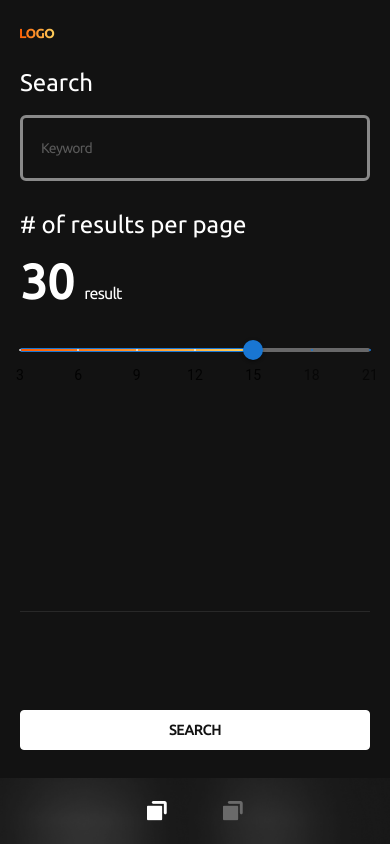
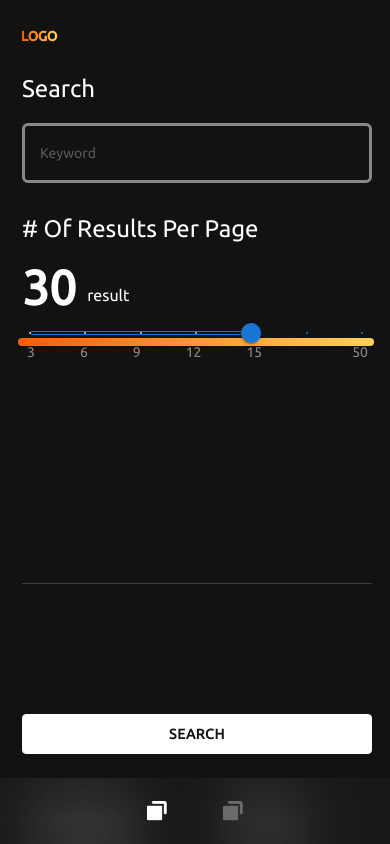
Before and after one commit to hidayatNgganteng/metaX, a React (Create React App) app: page / in a window 390 px wide. Built offline with nearby package versions, Linux system fonts and the light colour scheme.

Commit message:
- fix pixel perfect Home screen mobile

```diff
--- a/src/assets/styles/index.css
+++ b/src/assets/styles/index.css
@@ -7,19 +7,18 @@ body {
   @apply font-ubuntu;
 }
 
-.css-1aznpnh-MuiSlider-root {
+.css-187mznn-MuiSlider-root {
   height: 8px !important;
   color: transparent !important;
 }
 
 .sliderStyle .MuiSlider-track {
-  @apply from-gradientColorStart;
-  @apply to-gradientColorStop;
-  @apply bg-gradient-to-r;
+  @apply bg-transparent
 }
 
 .sliderStyle .MuiSlider-rail {
-  @apply text-gray-100
+  @apply text-gray-100;
+  @apply bg-transparent
 }
 
 .sliderStyle .css-eg0mwd-MuiSlider-thumb {
@@ -61,7 +60,7 @@ body {
 }
 
 .profile {
-  @apply w-375px;
+  @apply w-544px;
   @apply bg-dark;
   @apply pt-8;
   @apply hidden;
@@ -90,5 +89,29 @@ body {
 
 .profile .css-1aquho2-MuiTabs-indicator {
   @apply bg-white;
+}
 
+.trackSlider {
+  @apply w-full;
+  @apply h-8px;
+  @apply from-gradientColorStart;
+  @apply to-gradientColorStop;
+  @apply bg-gradient-to-r;
+  @apply absolute;
+  @apply rounded-12px;
+  top: 20px;
+  @apply left-0;
 }
+
+.labelSlider {
+  @apply absolute;
+  @apply bottom-0;
+  @apply left-0;
+  @apply right-0;
+  @apply flex;
+  @apply flex-row;
+  @apply justify-between;
+  bottom: -9px;
+  left: 9px;
+  right: 6px;
+}
--- a/src/components/ButtonComponent.js
+++ b/src/components/ButtonComponent.js
@@ -7,7 +7,7 @@ const ButtonComponent = ({ label, onClickHandle }) => {
       onClick={onClickHandle}
       className="bg-white w-full lg:w-343px h-40px rounded hover:bg-bgDark border border-white border-solid"
     >
-      <h2 className="text-bgDark text-14px font-bold hover:text-white">
+      <h2 className="text-bgDark text-14px font-bold hover:text-white tracking-0.6px">
         {label}
       </h2>
     </button>
--- a/src/components/InputComponent.js
+++ b/src/components/InputComponent.js
@@ -8,7 +8,7 @@ const InputComponent = ({ placeholder, value, onChange }) => {
       placeholder={placeholder}
       value={value}
       onChange={onChange}
-      className="w-full bg-transparent rounded-md px-18px py-20px border-3 border-white-50 placeholder-white-30 mt-4 text-sm tracking-tighter text-white focus:border-yellowCustom focus:outline-none"
+      className="w-full bg-transparent rounded-md px-15px py-17px border-3 border-white-50 placeholder-white-30 mt-4 text-sm text-white focus:border-yellowCustom focus:outline-none tracking-normal"
     />
   );
 };
--- a/src/components/MenuDesktop.js
+++ b/src/components/MenuDesktop.js
@@ -6,23 +6,22 @@ const MenuDesktop = () => {
   const ROUTE_PATH = window.location.pathname;
 
   return (
-    <div className="w-79px bg-dark hidden lg:block border border-black-20 box-border">
-      <div className="flex justify-center py-9">
-        <img src={images.logo} className="w-35px h-auto" />
-      </div>
-      <div>
+    <div className="w-110px bg-dark hidden lg:block border border-black-20 box-border">
+      <img src={images.logo} className="w-35px h-auto mt-38px mx-auto" />
+      <div className="mt-40px">
         <Link to="/">
-          <div className="px-7 py-7">
+          <div className="py-2 flex items-center flex-col">
             <img
               src={
                 ROUTE_PATH === "/" ? images.menu_active : images.menu_inactive
               }
               className="h-20px w-20px max-w-none"
             />
+            <p className="text-white text-12px">Home</p>
           </div>
         </Link>
         <Link to="/search">
-          <div className="px-7 py-7">
+          <div className="py-2 flex items-center flex-col mt-9px relative">
             <img
               src={
                 ROUTE_PATH === "/search"
@@ -31,6 +30,7 @@ const MenuDesktop = () => {
               }
               className="h-20px w-20px"
             />
+            <div className="w-5px h-5px bg-blueCustom rounded-full absolute top-4px right-22px"></div>
           </div>
         </Link>
       </div>
--- a/src/components/SliderComponent.js
+++ b/src/components/SliderComponent.js
@@ -2,9 +2,17 @@ import React from "react";
 import PropTypes from "prop-types";
 import Slider from "@mui/material/Slider";
 
-const SliderComponent = ({ data, defaultValue, interval, min, max }) => {
+const SliderComponent = ({
+  data,
+  defaultValue,
+  interval,
+  min,
+  max,
+  onChangeHandle,
+}) => {
   return (
     <Slider
+      key={`slider-${defaultValue}`}
       aria-label="Custom marks"
       defaultValue={defaultValue}
       step={interval}
@@ -13,6 +21,7 @@ const SliderComponent = ({ data, defaultValue, interval, min, max }) => {
       min={min}
       max={max}
       className="sliderStyle"
+      onChange={onChangeHandle}
     />
   );
 };
@@ -23,6 +32,7 @@ SliderComponent.propTypes = {
   interval: PropTypes.number.isRequired,
   min: PropTypes.number.isRequired,
   max: PropTypes.number.isRequired,
+  onChangeHandle: PropTypes.func.isRequired,
 };
 
 export default SliderComponent;
--- a/src/screens/HomeScreen.js
+++ b/src/screens/HomeScreen.js
@@ -10,86 +10,110 @@ import InputComponent from "../components/InputComponent";
 const dataSlider = [
   {
     value: 3,
-    label: "3",
+    label: "",
+    labelCustom: "3",
   },
   {
     value: 6,
-    label: "6",
+    label: "",
+    labelCustom: "6",
   },
   {
     value: 9,
-    label: "9",
+    label: "",
+    labelCustom: "9",
   },
   {
     value: 12,
-    label: "12",
+    label: "",
+    labelCustom: "12",
   },
   {
     value: 15,
-    label: "15",
+    label: "",
+    labelCustom: "15",
   },
   {
     value: 18,
-    label: "18",
+    label: "",
+    labelCustom: "",
   },
   {
     value: 21,
-    label: "21",
+    label: "",
+    labelCustom: "50",
   },
 ];
 const sliderMin = 3;
 const sliderMax = 21;
-const sliderDefaultValue = 15;
 const sliderInterval = 3;
 
 function HomeScreen() {
   const [search, setSearch] = useState("");
+  const [sliderValue, setSliderValue] = useState(15);
 
   const onSearch = (event) => {
     setSearch(event.target.value);
+  };
+
+  const onSlide = (event, newValue) => {
+    setSliderValue(newValue);
   };
 
   return (
     <div className="lg:flex lg:flex-row">
       <MenuDesktop />
 
-      <div className="w-full px-0 lg:px-32 py-0 lg:py-14">
-        <div className="px-5 py-7 lg:px-0 lg:py-0">
-          <img src={images.logo} className="w-35px h-auto lg:hidden" />
-          <div className="mt-7">
-            <p className="text-2xl text-white">Search</p>
+      <div className="w-full lg:px-32 lg:py-14">
+        <div>
+          <div className="pl-22px pr-18px">
+            <img
+              src={images.logo}
+              className="w-36px h-auto lg:hidden mt-30px"
+            />
+            <p className="text-24px text-white mt-29px">Search</p>
             <InputComponent
               placeholder="Keyword"
               value={search}
               onChange={onSearch}
             />
             <hr className="bg-white h-px opacity-10 lg:mt-30px hidden lg:block" />
-          </div>
-
-          <div className="mt-7">
-            <h2 className="text-white text-2xl"># of results per page</h2>
+            <h2 className="text-white text-24px mt-28px leading-9">
+              # Of Results Per Page
+            </h2>
             <div className="mt-4 flex flex-row items-end">
               <h1 className="text-5xl font-bold text-white">30</h1>
-              <p className="text-base text-white tracking-tighter ml-2.5">
+              <p className="text-16px text-white tracking-normal ml-11px mb-4px">
                 result
               </p>
             </div>
           </div>
 
-          <div className="mt-30px">
+          <div className="mt-7px pl-18px pr-16px">
+            <div className="relative pl-12px pr-12px">
+              <div className="trackSlider"></div>
               <SliderComponent
                 data={dataSlider}
-              defaultValue={sliderDefaultValue}
+                defaultValue={sliderValue}
                 interval={sliderInterval}
                 min={sliderMin}
                 max={sliderMax}
+                onChangeHandle={onSlide}
               />
+              <div className="labelSlider">
+                {dataSlider.map((item, index) => (
+                  <div className="text-white-50 text-14px" key={index}>
+                    {item.labelCustom}
                   </div>
-          <hr className="bg-white h-px opacity-10 mt-220px lg:mt-30px" />
+                ))}
+              </div>
+            </div>
+          </div>
+          <hr className="bg-white h-px opacity-20 mt-229px lg:mt-30px ml-22px mr-18px" />
         </div>
 
         <div className="absolute left-0 right-0 bottom-0 lg:relative mt-0 lg:mt-80">
-          <div className="px-5 py-7">
+          <div className="mb-24px pl-22px pr-18px">
             <ButtonComponent
               label="SEARCH"
               onClickHandle={() => console.log("search")}
--- a/tailwind.config.js
+++ b/tailwind.config.js
@@ -16,12 +16,16 @@ module.exports = {
         "black-20": "rgba(0, 0, 0, .2)",
         yellowCustom: "#FF9B33",
         grayText: "#B2B2B2",
+        blueCustom: "#00D1FF",
       },
       borderWidth: {
         3: "3px",
         6: "6px",
       },
       height: {
+        "5px": "5px",
+        "7px": "7px",
+        "8px": "8px",
         "15px": "15px",
         "20px": "20px",
         "25px": "25px",
@@ -31,27 +35,64 @@ module.exports = {
         "150px": "150px",
       },
       width: {
+        "5px": "5px",
         "20px": "20px",
         "25px": "25px",
         "35px": "35px",
+        "36px": "36px",
         "79px": "79px",
+        "110px": "110px",
         "335px": "335px",
         "343px": "343px",
         "375px": "375px",
         "43vw": "43vw",
         "150px": "150px",
+        "544px": "544px",
       },
       fontSize: {
+        "12px": "12px",
+        "13px": "13px",
         "14px": "14px",
+        "16px": "16px",
+        "24px": "24px",
       },
       margin: {
+        "3px": "3px",
+        "4px": "4px",
+        "7px": "7px",
+        "9px": "9px",
+        "11px": "11px",
+        "12px": "12px",
+        "13px": "13px",
+        "14px": "14px",
+        "18px": "18px",
+        "20px": "20px",
         "21px": "21px",
+        "22px": "22px",
+        "24px": "24px",
+        "28px": "28px",
+        "29px": "29px",
         "30px": "30px",
+        "32px": "32px",
+        "38px": "38px",
+        "40px": "40px",
+        "55px": "55px",
         "220px": "220px",
+        "229px": "229px",
       },
       padding: {
+        "12px": "12px",
+        "15px": "15px",
+        "16px": "16px",
+        "17px": "17px",
         "18px": "18px",
         "20px": "20px",
+        "30px": "30px",
+        "21px": "21px",
+        "22px": "22px",
+        "126px": "126px",
+        "134px": "134px",
+        "131px": "131px",
       },
       fontFamily: {
         ubuntu: ["Ubuntu", "sans-serif"],
@@ -59,6 +100,17 @@ module.exports = {
       borderRadius: {
         "20px": "20px",
         "10px": "10px",
+        "12px": "12px",
+      },
+      lineHeight: {
+        "2.2rem": "2.2rem",
+      },
+      letterSpacing: {
+        "0.6px": "0.6px",
+      },
+      inset: {
+        "22px": "22px",
+        "4px": "4px",
       },
     },
     screens: {
```
Lines whose indentation alone changed are shown as unchanged.
